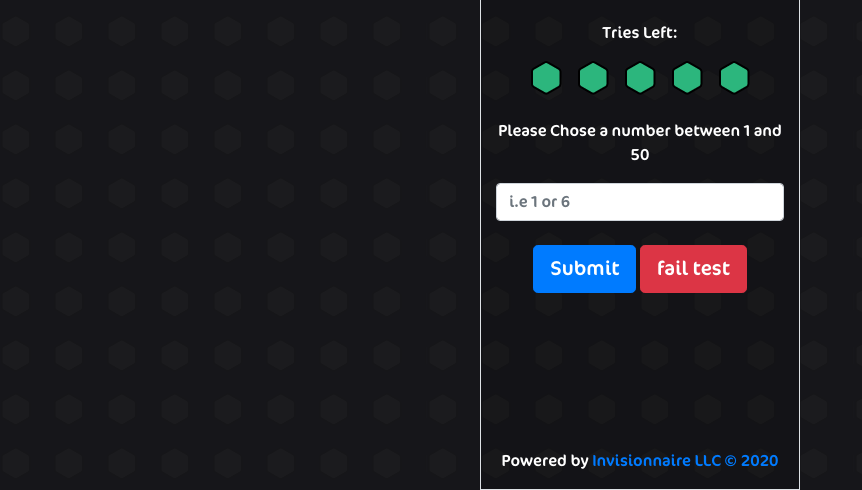
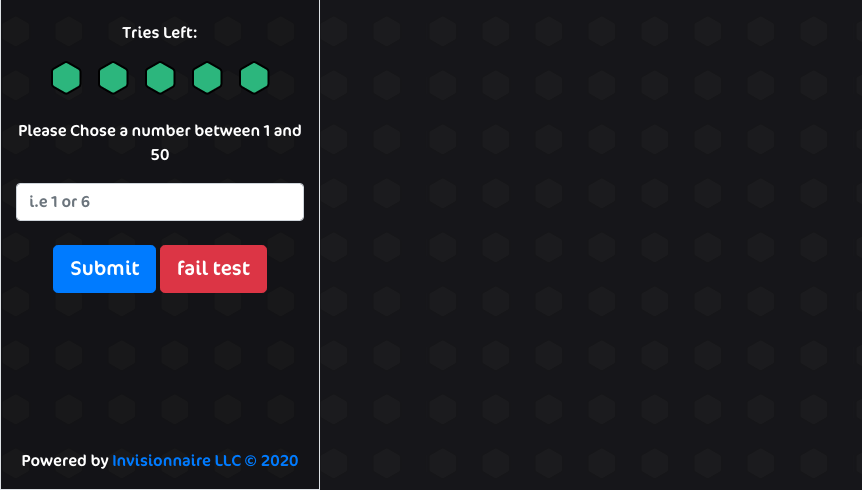
Before and after one commit to invisionnaire/NumberLotto, a plain HTML site: page index.html in a window 1280 px wide. Shown: the part 310-800 px from the top of the page, without its empty margins (0-862 px from the left). Drawn offline with nearby package versions, Linux system fonts and the light colour scheme.

Commit message:
remove container on desktop view to create space

```diff
--- a/index.html
+++ b/index.html
@@ -22,7 +22,7 @@
 
 <body>
 
-	<div id="game" class="container text-center col-md-3 border" style="height: 100vh; background-color:rgba(0, 0, 0, 0.13);">
+	<div id="game" class="text-center col-md-3 border" style="height: 100vh; background-color:rgba(0, 0, 0, 0.13);">
 
 		<h1 class="my-4">Number Lotto</h1>
 
```
